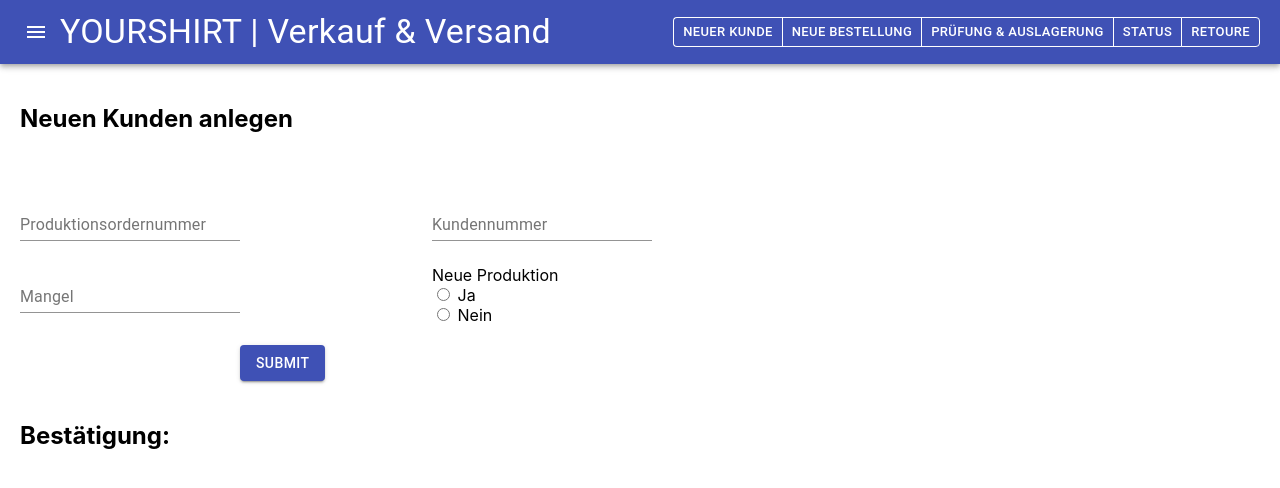
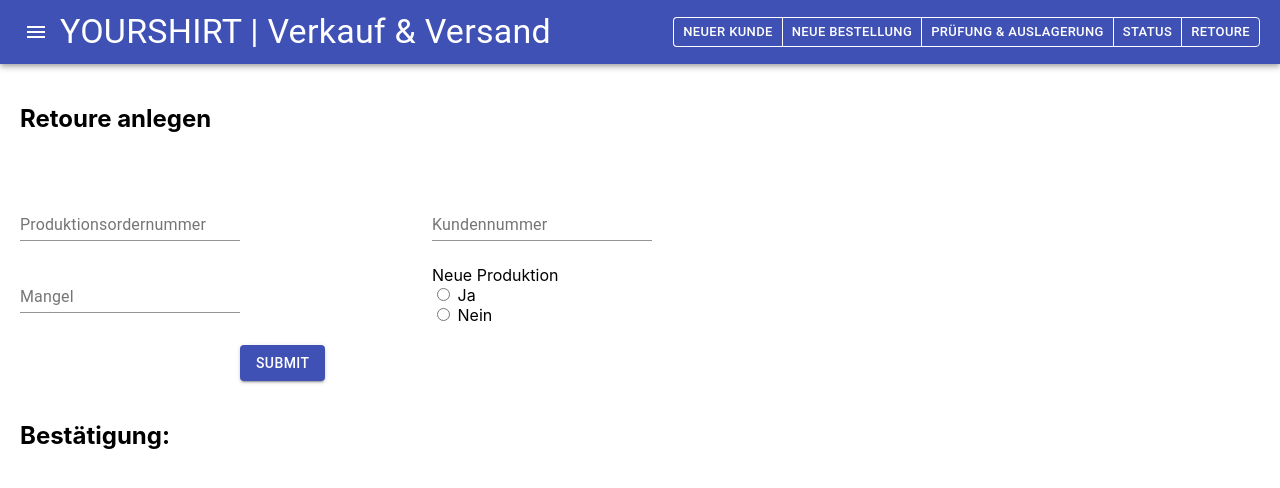
Before and after one commit to steffistae/esi__FE_verkaufversand, a React (Create React App) app: page /retoure in a window 1280 px wide. Shown: the top 488 px of the page. Built offline with nearby package versions, Linux system fonts and the light colour scheme.

Commit message:
axios added

```diff
--- a/package.json
+++ b/package.json
@@ -12,7 +12,8 @@
     "react": "^16.13.1",
     "react-dom": "^16.13.1",
     "react-router-dom": "^5.2.0",
-    "react-scripts": "3.4.1"
+    "react-scripts": "3.4.1",
+    "axios": "^0.19.2"
   },
   "scripts": {
     "start": "react-scripts start",
--- a/src/Retoure.js
+++ b/src/Retoure.js
@@ -55,7 +55,7 @@
 					<GlobalAppBar/>
 				</div>
 
-				<div style={{ padding: '20px'}} ><h2>Neuen Kunden anlegen</h2></div>
+				<div style={{ padding: '20px'}} ><h2>Retoure anlegen</h2></div>
 
 				<div style={{ width: '800px', padding: '20px'}}>
 				<FormControl>
```
